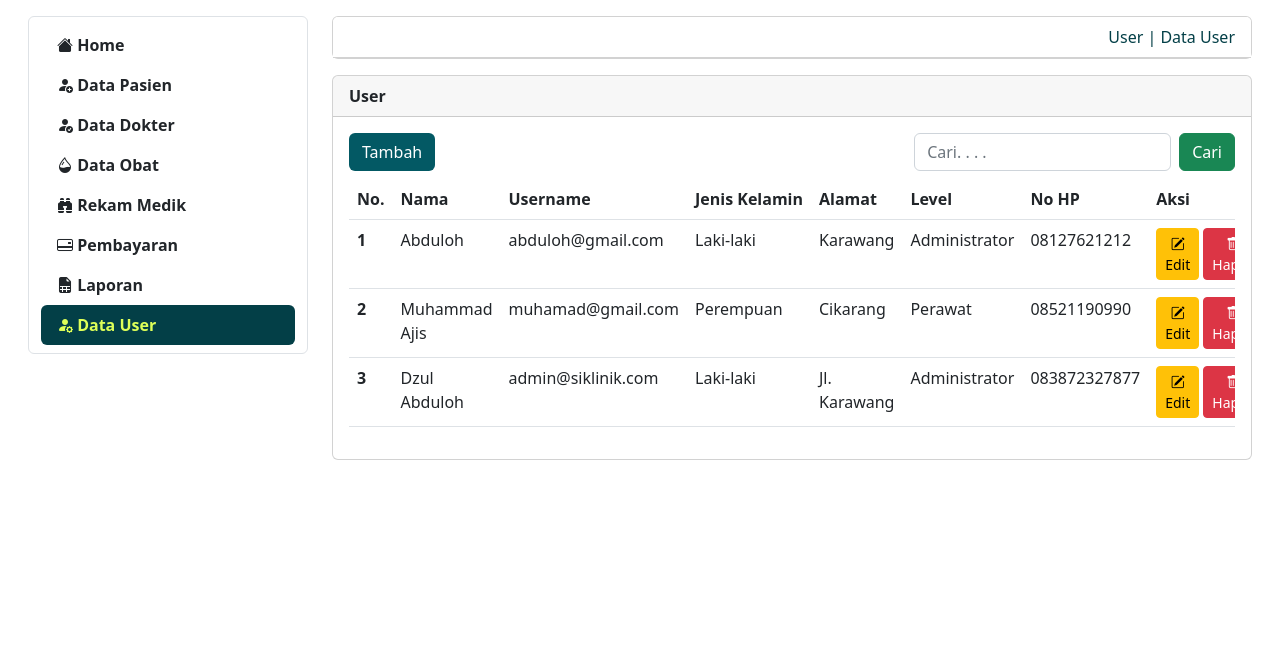
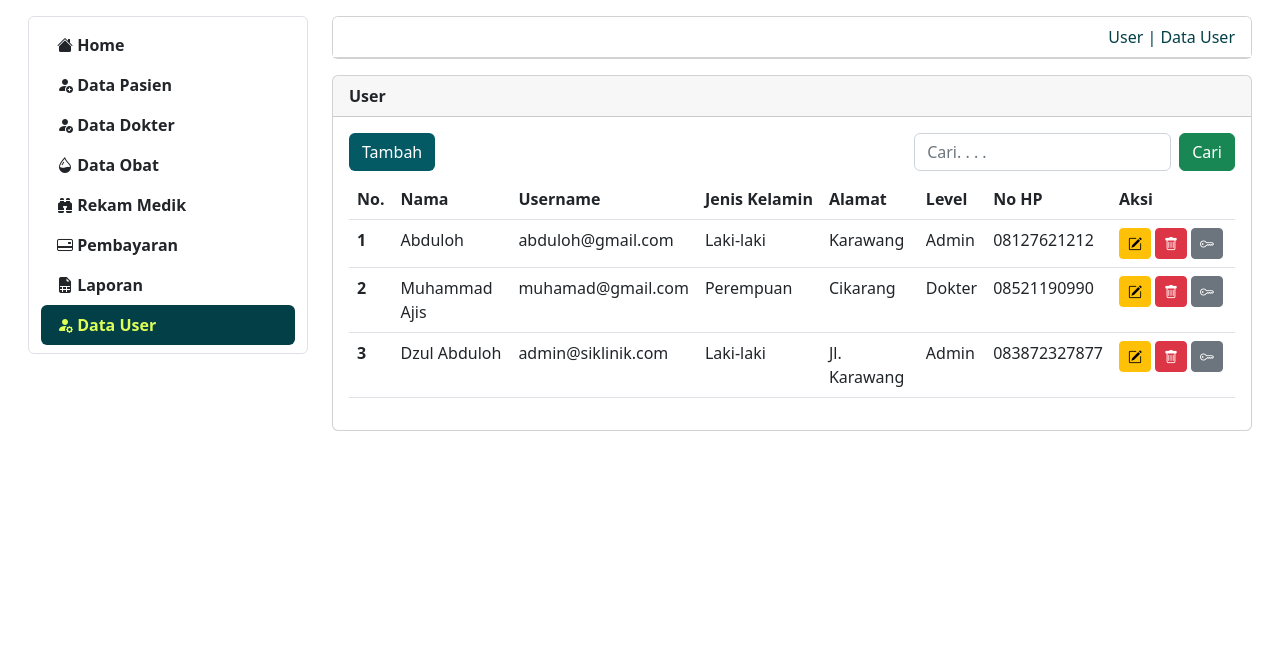
Before and after one commit to abdullohalfarizki/SiKlinik, a PHP site: page /admin/user in a window 1280 px wide. Shown: the part 56-723 px from the top of the page. Run offline with PHP 8.4, Linux system fonts and the light colour scheme; a user stored in the database is signed in; data comes from the database, SQL or seed files in the repository; some web fonts are replaced.

Commit message:
Level User/ Hak Akses

```diff
--- a/admin/dokter.php
+++ b/admin/dokter.php
@@ -221,8 +221,8 @@ include "proses/connect.php";
                                             <td class="">
                                                 <div class="row">
                                                     <div class="col d-flex">
-                                                        <button class="btn btn-warning btn-sm me-1" data-bs-toggle="modal" data-bs-target="#ModalEdit<?= $row['id_dokter']; ?>"><i class="bi bi-pencil-square"></i> Edit</button>
-                                                        <button class="btn btn-danger btn-sm me-1" data-bs-toggle="modal" data-bs-target="#ModalHapus<?= $row['id_dokter']; ?>"><i class="bi bi-trash"></i> Hapus</button>
+                                                        <button class="btn btn-warning btn-sm me-1" data-bs-toggle="modal" data-bs-target="#ModalEdit<?= $row['id_dokter']; ?>"><i class="bi bi-pencil-square"></i> </button>
+                                                        <button class="btn btn-danger btn-sm me-1" data-bs-toggle="modal" data-bs-target="#ModalHapus<?= $row['id_dokter']; ?>"><i class="bi bi-trash"></i> </button>
                                                     </div>
                                                 </div>
                                             </td>
--- a/admin/index.php
+++ b/admin/index.php
@@ -6,7 +6,7 @@ if (isset($_GET['x']) && $_GET['x'] == 'home') {
     $page = "home.php";
     include "main.php";
 } else if (isset($_GET['x']) && $_GET['x'] == 'pasien') {
-    if ($_SESSION['level_siklinik'] == 1) {
+    if ($_SESSION['level_siklinik'] == 1 || $_SESSION['level_siklinik'] == 3) {
         $page = "pasien.php";
         include "main.php";
     } else { ?>
@@ -28,7 +28,7 @@ if (isset($_GET['x']) && $_GET['x'] == 'home') {
     <?php
     }
 } else if (isset($_GET['x']) && $_GET['x'] == 'obat') {
-    if ($_SESSION['level_siklinik'] == 1) {
+    if ($_SESSION['level_siklinik'] == 1 || $_SESSION['level_siklinik'] == 2) {
         $page = "obat.php";
         include "main.php";
     } else { ?>
@@ -39,7 +39,7 @@ if (isset($_GET['x']) && $_GET['x'] == 'home') {
     <?php
     }
 } else if (isset($_GET['x']) && $_GET['x'] == 'rekam') {
-    if ($_SESSION['level_siklinik'] == 1) {
+    if ($_SESSION['level_siklinik'] == 1 || $_SESSION['level_siklinik'] == 2) {
         $page = "rekam.php";
         include "main.php";
     } else { ?>
@@ -50,7 +50,7 @@ if (isset($_GET['x']) && $_GET['x'] == 'home') {
     <?php
     }
 } else if (isset($_GET['x']) && $_GET['x'] == 'pembayaran') {
-    if ($_SESSION['level_siklinik'] == 1) {
+    if ($_SESSION['level_siklinik'] == 1 || $_SESSION['level_siklinik'] == 3) {
         $page = "pembayaran.php";
         include "main.php";
     } else { ?>
@@ -61,7 +61,7 @@ if (isset($_GET['x']) && $_GET['x'] == 'home') {
     <?php
     }
 } else if (isset($_GET['x']) && $_GET['x'] == 'laporan') {
-    if ($_SESSION['level_siklinik'] == 1) {
+    if ($_SESSION['level_siklinik'] == 1 || $_SESSION['level_siklinik'] == 2 || $_SESSION['level_siklinik'] == 3) {
         $page = "laporan.php";
         include "main.php";
     } else { ?>
--- a/admin/obat.php
+++ b/admin/obat.php
@@ -187,8 +187,8 @@ include "proses/connect.php";
                                             <td class="">
                                                 <div class="row">
                                                     <div class="col d-flex">
-                                                        <button class="btn btn-warning btn-sm me-1" data-bs-toggle="modal" data-bs-target="#ModalEdit<?= $row['id_obat']; ?>"><i class="bi bi-pencil-square"></i> Edit</button>
-                                                        <button class="btn btn-danger btn-sm me-1" data-bs-toggle="modal" data-bs-target="#ModalHapus<?= $row['id_obat']; ?>"><i class="bi bi-trash"></i> Hapus</button>
+                                                        <button class="btn btn-warning btn-sm me-1" data-bs-toggle="modal" data-bs-target="#ModalEdit<?= $row['id_obat']; ?>"><i class="bi bi-pencil-square"></i> </button>
+                                                        <button class="btn btn-danger btn-sm me-1" data-bs-toggle="modal" data-bs-target="#ModalHapus<?= $row['id_obat']; ?>"><i class="bi bi-trash"></i> </button>
                                                     </div>
                                                 </div>
                                             </td>
--- a/admin/pasien.php
+++ b/admin/pasien.php
@@ -394,9 +394,9 @@ include "proses/connect.php";
                                             <td class="">
                                                 <div class="row">
                                                     <div class="col d-flex">
-                                                        <button class="btn btn-info btn-sm me-1" data-bs-toggle="modal" data-bs-target="#ModalDetail<?= $row['id_pasien']; ?>"><i class="bi bi-eye"></i> Detail</button>
-                                                        <button class="btn btn-warning btn-sm me-1" data-bs-toggle="modal" data-bs-target="#ModalEdit<?= $row['id_pasien']; ?>"><i class="bi bi-pencil-square"></i> Edit</button>
-                                                        <button class="btn btn-danger btn-sm me-1" data-bs-toggle="modal" data-bs-target="#ModalHapus<?= $row['id_pasien']; ?>"><i class="bi bi-trash"></i> Hapus</button>
+                                                        <button class="btn btn-info btn-sm me-1" data-bs-toggle="modal" data-bs-target="#ModalDetail<?= $row['id_pasien']; ?>"><i class="bi bi-eye"></i> </button>
+                                                        <button class="btn btn-warning btn-sm me-1" data-bs-toggle="modal" data-bs-target="#ModalEdit<?= $row['id_pasien']; ?>"><i class="bi bi-pencil-square"></i> </button>
+                                                        <button class="btn btn-danger btn-sm me-1" data-bs-toggle="modal" data-bs-target="#ModalHapus<?= $row['id_pasien']; ?>"><i class="bi bi-trash"></i> </button>
                                                     </div>
                                                 </div>
                                             </td>
--- a/admin/proses/proses_edit_user.php
+++ b/admin/proses/proses_edit_user.php
@@ -6,7 +6,6 @@ include "connect.php";
 $id = (isset($_POST['id'])) ? htmlentities($_POST['id']) : "";
 $nama = (isset($_POST['nama'])) ? htmlentities($_POST['nama']) : "";
 $username = (isset($_POST['username'])) ? htmlentities($_POST['username']) : "";
-$password = (isset($_POST['password'])) ? md5(htmlentities($_POST['password']))  : "";
 $jenis_kelamin = (isset($_POST['jenis_kelamin'])) ? htmlentities($_POST['jenis_kelamin']) : "";
 $level = (isset($_POST['level'])) ? htmlentities($_POST['level']) : "";
 $telp = (isset($_POST['telp'])) ? htmlentities($_POST['telp']) : "";
@@ -14,7 +13,7 @@ $alamat = (isset($_POST['alamat'])) ? htmlentities($_POST['alamat']) : "";
 
 //jika tombol simpan diklik lakukan update data
 if (!empty($_POST['simpan'])) {
-    $query = mysqli_query($conn, "UPDATE user SET nama='$nama', username='$username', password='$password', jenis_kelamin='$jenis_kelamin', level='$level', telp='$telp', alamat='$alamat' WHERE id='$id' ");
+    $query = mysqli_query($conn, "UPDATE user SET nama='$nama', username='$username', jenis_kelamin='$jenis_kelamin', level='$level', telp='$telp', alamat='$alamat' WHERE id='$id' ");
     if ($query) {
         $message = '<script>
                         alert("Data User Berhasil diupdate!");
--- a/admin/proses/proses_reset_password.php
+++ b/admin/proses/proses_reset_password.php
@@ -6,7 +6,7 @@ $id = (isset($_POST['id']) ? htmlentities($_POST['id']) : "");
 
 //Jika tombol hapus diklik lakukan query update password user berdasarkan id user
 if (!empty($_POST['reset'])) {
-    $query = mysqli_query($conn, "UPDATE tb_user SET password=md5('12345') WHERE id='$id'");
+    $query = mysqli_query($conn, "UPDATE user SET password=md5('12345') WHERE id='$id'");
     if ($query) {
         $message = '<script>
                         alert("Password Berhasil di Reset!");
@@ -15,6 +15,7 @@ if (!empty($_POST['reset'])) {
     } else {
         $message =  '<script>
                     alert("Password Gagal di Reset!");
+                    window.location = "../user";
                 </script>';
     }
 }
--- a/admin/rekam.php
+++ b/admin/rekam.php
@@ -435,9 +435,9 @@ $select_obat = mysqli_query($conn, "SELECT * FROM obat");
                                             <td class="">
                                                 <div class="row">
                                                     <div class="col d-flex">
-                                                        <button class="btn btn-info btn-sm me-1" data-bs-toggle="modal" data-bs-target="#ModalDetail<?= $row['id_rekam']; ?>"><i class="bi bi-eye"></i> Detail</button>
-                                                        <button class="btn btn-warning btn-sm me-1" data-bs-toggle="modal" data-bs-target="#ModalEdit<?= $row['id_rekam']; ?>"><i class="bi bi-pencil-square"></i> Edit</button>
-                                                        <button class="btn btn-danger btn-sm me-1" data-bs-toggle="modal" data-bs-target="#ModalHapus<?= $row['id_rekam']; ?>"><i class="bi bi-trash"></i> Hapus</button>
+                                                        <button class="btn btn-info btn-sm me-1" data-bs-toggle="modal" data-bs-target="#ModalDetail<?= $row['id_rekam']; ?>"><i class="bi bi-eye"></i> </button>
+                                                        <button class="btn btn-warning btn-sm me-1" data-bs-toggle="modal" data-bs-target="#ModalEdit<?= $row['id_rekam']; ?>"><i class="bi bi-pencil-square"></i> </button>
+                                                        <button class="btn btn-danger btn-sm me-1" data-bs-toggle="modal" data-bs-target="#ModalHapus<?= $row['id_rekam']; ?>"><i class="bi bi-trash"></i> </button>
                                                     </div>
                                                 </div>
                                             </td>
--- a/admin/sidebar.php
+++ b/admin/sidebar.php
@@ -15,7 +15,7 @@
                             <a class="nav-link <?php echo ((isset($_GET['x']) && $_GET['x'] == 'home') || !isset($_GET['x'])) ? 'active'  : 'link-dark'; ?>  ps-3" aria-current="page" href="home"><i class="bi bi-house-fill"></i> Home</a>
                         </li>
 
-                        <?php if ($hasil['level'] == 1) { ?>
+                        <?php if ($hasil['level'] == 1 || $_SESSION['level_siklinik'] == 3) { ?>
                             <li class="nav-item">
                                 <a class="nav-link <?php echo (isset($_GET['x']) && $_GET['x'] == 'pasien') ? 'active'  : 'link-dark'; ?> ps-3" href="pasien"><i class="bi bi-person-fill-add"></i> Data Pasien</a>
                             </li>
@@ -27,25 +27,25 @@
                             </li>
                         <?php } ?>
 
-                        <?php if ($hasil['level'] == 1) { ?>
+                        <?php if ($hasil['level'] == 1 || $_SESSION['level_siklinik'] == 2) { ?>
                             <li class="nav-item">
                                 <a class="nav-link <?php echo (isset($_GET['x']) && $_GET['x'] == 'obat') ? 'active'  : 'link-dark'; ?> ps-3" href="obat"><i class="bi bi-droplet-half"></i> Data Obat</a>
                             </li>
                         <?php } ?>
 
-                        <?php if ($hasil['level'] == 1) { ?>
+                        <?php if ($hasil['level'] == 1 || $_SESSION['level_siklinik'] == 2) { ?>
                             <li class="nav-item">
                                 <a class="nav-link <?php echo (isset($_GET['x']) && $_GET['x'] == 'rekam') ? 'active'  : 'link-dark'; ?> ps-3" href="rekam"><i class="bi bi-binoculars-fill"></i> Rekam Medik</a>
                             </li>
                         <?php } ?>
 
-                        <?php if ($hasil['level'] == 1) { ?>
+                        <?php if ($hasil['level'] == 1 || $_SESSION['level_siklinik'] == 3) { ?>
                             <li class="nav-item">
                                 <a class="nav-link <?php echo (isset($_GET['x']) && $_GET['x'] == 'pembayaran') ? 'active'  : 'link-dark'; ?> ps-3" href="pembayaran"><i class="bi bi-credit-card-2-back"></i> Pembayaran</a>
                             </li>
                         <?php } ?>
 
-                        <?php if ($hasil['level'] == 1) { ?>
+                        <?php if ($hasil['level'] == 1 || $_SESSION['level_siklinik'] == 2 || $_SESSION['level_siklinik'] == 3) { ?>
                             <li class="nav-item">
                                 <a class="nav-link <?php echo (isset($_GET['x']) && $_GET['x'] == 'laporan') ? 'active'  : 'link-dark'; ?> ps-3" href="laporan"><i class="bi bi-file-earmark-spreadsheet-fill"></i> Laporan</a>
                             </li>
--- a/admin/user.php
+++ b/admin/user.php
@@ -99,10 +99,9 @@ while ($record = mysqli_fetch_array($query)) {
                                                 <div class="form-floating mb-3">
                                                     <select name="level" id="level" class="form-select" aria-label="Default Select Example">
                                                         <option selected hidden value="">Pilih Level User</option>
-                                                        <option value="1">Adminnistrator</option>
-                                                        <option value="2">Perawat</option>
-                                                        <option value="3">Dokter</option>
-                                                        <option value="4">Kasir</option>
+                                                        <option value="1">Admin</option>
+                                                        <option value="2">Dokter</option>
+                                                        <option value="3">Kasir</option>
                                                     </select>
                                                     <label for="floatingInput">Level User</label>
                                                     <div class="invalid-feedback">
@@ -199,7 +198,7 @@ while ($record = mysqli_fetch_array($query)) {
                                                     <div class="form-floating mb-3">
                                                         <select name="level" id="level" class="form-select" aria-label="Default Select Example">
                                                             <?php
-                                                            $data = array("Administrator", "Perawat", "Dokter", "Kasir");
+                                                            $data = array("Admin", "Dokter", "Kasir");
                                                             foreach ($data as $key => $value) {
                                                                 if ($row['level'] == ++$key) {
                                                                     echo "<option value='$key' selected>$value</option>";
@@ -329,12 +328,10 @@ while ($record = mysqli_fetch_array($query)) {
                                             <td><?= ucwords($row['alamat']); ?></td>
                                             <td>
                                                 <?php if ($row['level'] == 1) {
-                                                    echo "Administrator";
+                                                    echo "Admin";
                                                 } elseif ($row['level'] == 2) {
-                                                    echo "Perawat";
+                                                    echo "Dokter";
                                                 } elseif ($row['level'] == 3) {
-                                                    echo "Dokter";
-                                                } elseif ($row['level'] == 4) {
                                                     echo "Kasir";
                                                 } ?>
                                             </td>
@@ -342,9 +339,9 @@ while ($record = mysqli_fetch_array($query)) {
                                             <td class="">
                                                 <div class="row">
                                                     <div class="col d-flex">
-                                                        <button class="btn btn-warning btn-sm me-1" data-bs-toggle="modal" data-bs-target="#ModalEdit<?= $row['id']; ?>"><i class="bi bi-pencil-square"></i> Edit</button>
-                                                        <button class="btn btn-danger btn-sm me-1" data-bs-toggle="modal" data-bs-target="#ModalHapus<?= $row['id']; ?>"><i class="bi bi-trash"></i> Hapus</button>
-                                                        <button class="btn btn-secondary btn-sm me-1" data-bs-toggle="modal" data-bs-target="#ModalResetPassword<?= $row['id']; ?>"><i class="bi bi-key"></i> Reset</button>
+                                                        <button class="btn btn-warning btn-sm me-1" data-bs-toggle="modal" data-bs-target="#ModalEdit<?= $row['id']; ?>"><i class="bi bi-pencil-square"></i></button>
+                                                        <button class="btn btn-danger btn-sm me-1" data-bs-toggle="modal" data-bs-target="#ModalHapus<?= $row['id']; ?>"><i class="bi bi-trash"></i> </button>
+                                                        <button class="btn btn-secondary btn-sm me-1" data-bs-toggle="modal" data-bs-target="#ModalResetPassword<?= $row['id']; ?>"><i class="bi bi-key"></i> </button>
                                                     </div>
                                                 </div>
                                             </td>
```
Also changed, not shown: README.md.
